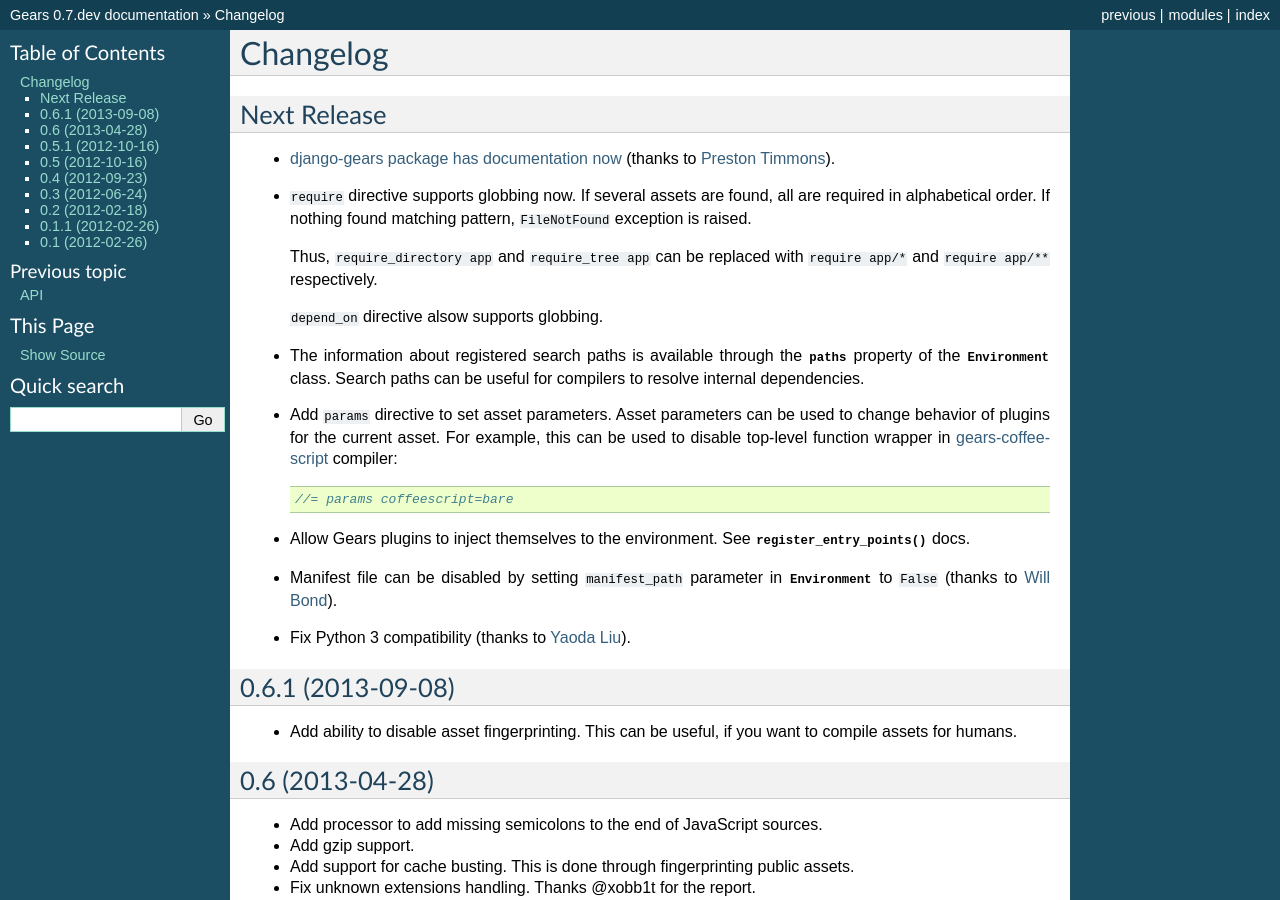
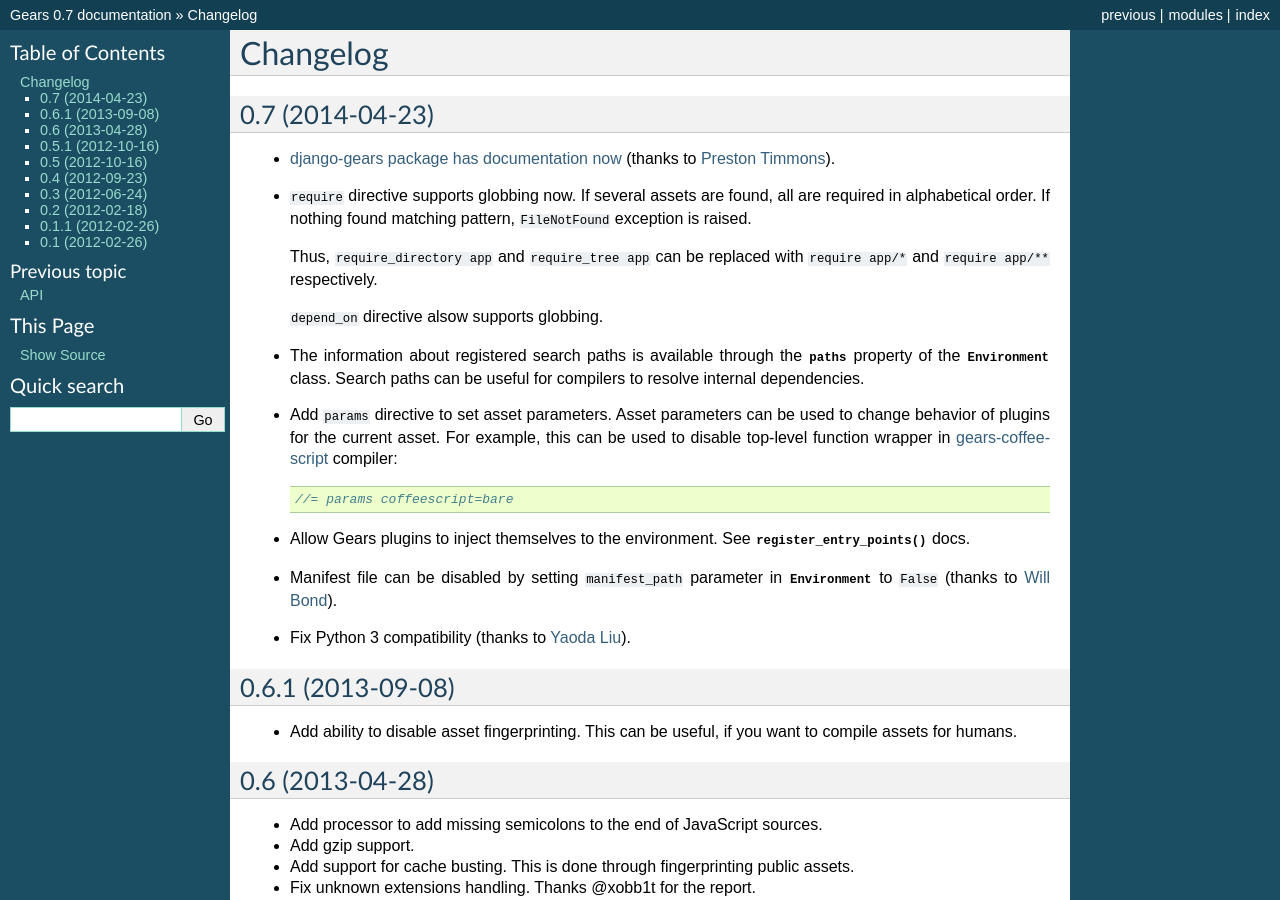
Before and after one commit to gears/gears, a Sphinx documentation site: the page built from docs/changelog.rst, in a window 1280 px wide and 900 px high. Built offline with Sphinx 7.4.7, drawn with Linux system fonts in a browser that asks for light colours; some of the changed text lies outside the part shown.

Commit message:
Bump version number

```diff
--- a/docs/changelog.rst
+++ b/docs/changelog.rst
@@ -1,8 +1,8 @@
 Changelog
 =========
 
-Next Release
-------------
+0.7 (2014-04-23)
+----------------
 
 - `django-gears package has documentation now`_ (thanks to `Preston Timmons`_).
 
--- a/docs/conf.py
+++ b/docs/conf.py
@@ -50,7 +50,7 @@ copyright = u'2013, Mike Yumatov'
 # The short X.Y version.
 version = '0.7'
 # The full version, including alpha/beta/rc tags.
-release = '0.7.dev'
+release = '0.7'
 
 # The language for content autogenerated by Sphinx. Refer to documentation
 # for a list of supported languages.
--- a/setup.py
+++ b/setup.py
@@ -8,7 +8,7 @@ def read(filename):
 
 setup(
     name='Gears',
-    version='0.7.dev',
+    version='0.7',
     license='ISC',
     description='Compiles and concatenates JavaScript and CSS assets.',
     long_description=read('README.rst'),
```
